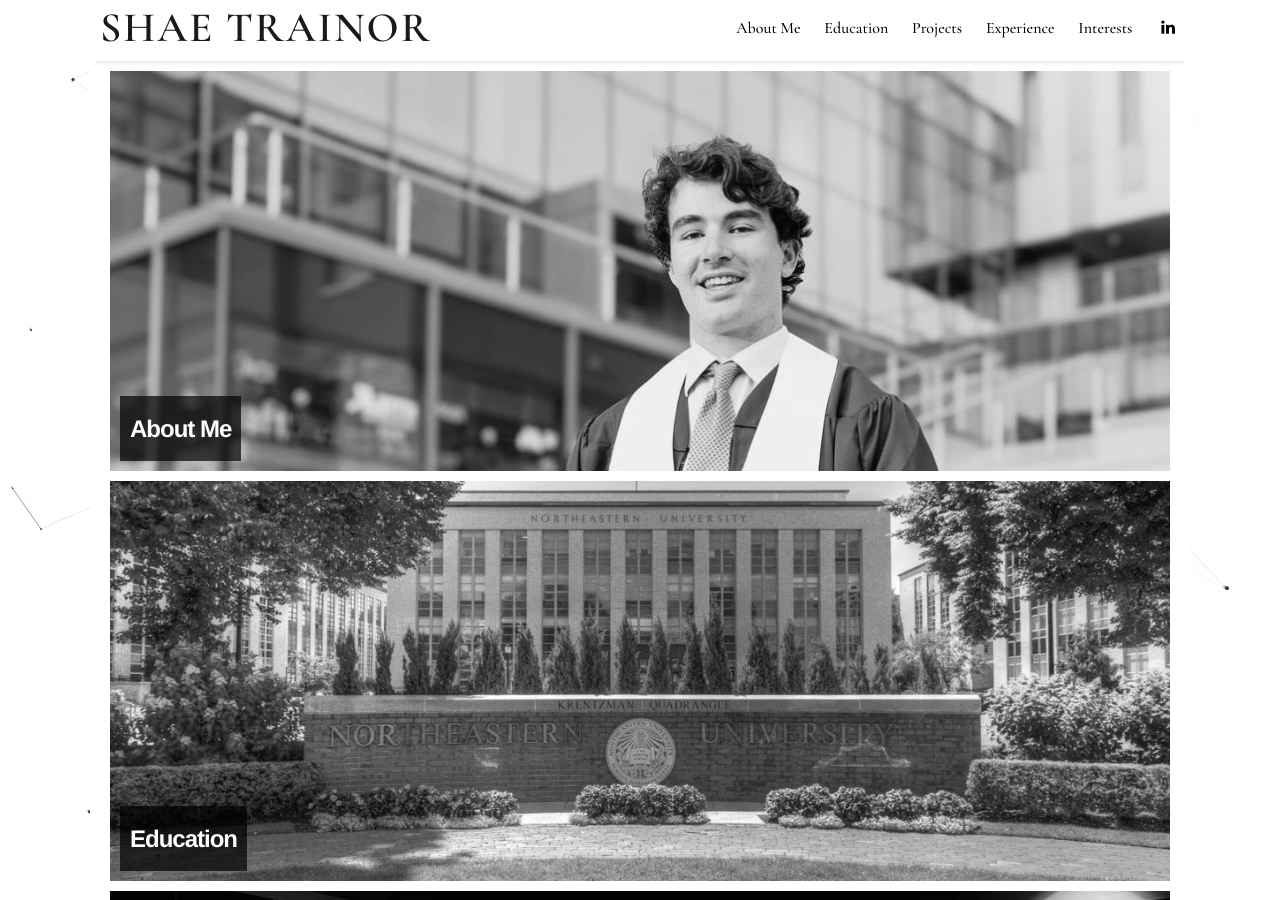
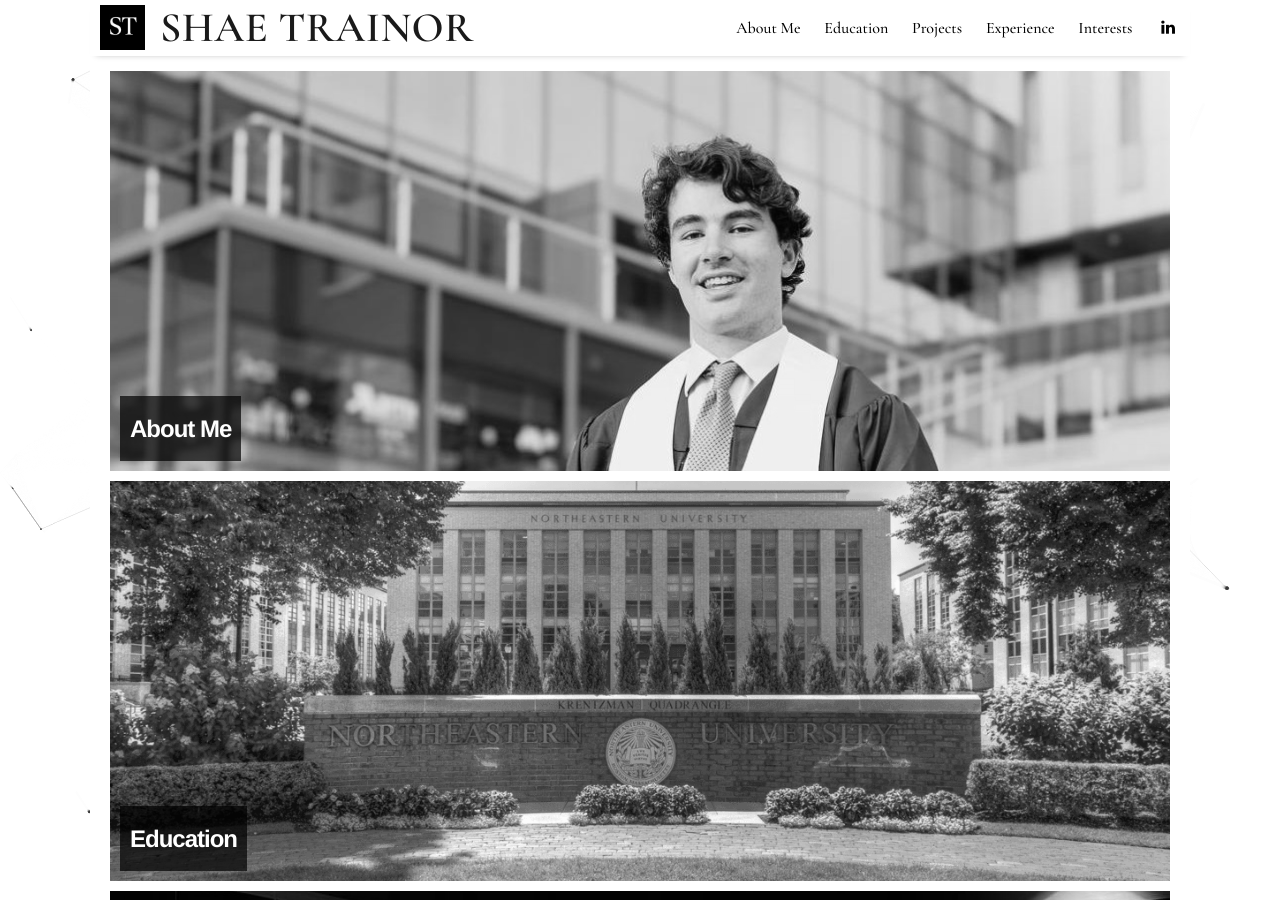
Before and after one commit to shaetrainor/shaetrainor.github.io, a Jekyll site: the page built from index.html, in a window 1280 px wide and 900 px high. Built offline with Jekyll 4.4.1, drawn with Linux system fonts in a browser that asks for light colours; nearby versions of some CDN libraries; the list of posts is cut into pages by our own code.

Commit message:
Update header.html

```diff
--- a/_includes/header.html
+++ b/_includes/header.html
@@ -1,7 +1,8 @@
 <header class="site-header">
   <h3 class="site-title">
-    <a href="{{ site.github.url }}/" style="font-family: 'Cormorant Garamond', serif; font-size: 42px; font-weight: 600; letter-spacing: 2px; color: #1a1a1a; text-decoration: none; text-transform: uppercase;">
-      {{ site.title }}
+    <a href="{{ site.github.url }}/" style="display: flex; align-items: center; text-decoration: none;">
+      <img src="{{ site.github.url }}/assets/img/st-logo.png" alt="ST Logo" style="height: 45px; margin-right: 15px;">
+      <span style="font-family: 'Cormorant Garamond', serif; font-size: 42px; font-weight: 600; letter-spacing: 0.5px; color: #1a1a1a; text-transform: uppercase;">{{ site.title }}</span>
     </a>
   </h3>
   <nav class="menu-list">
```
